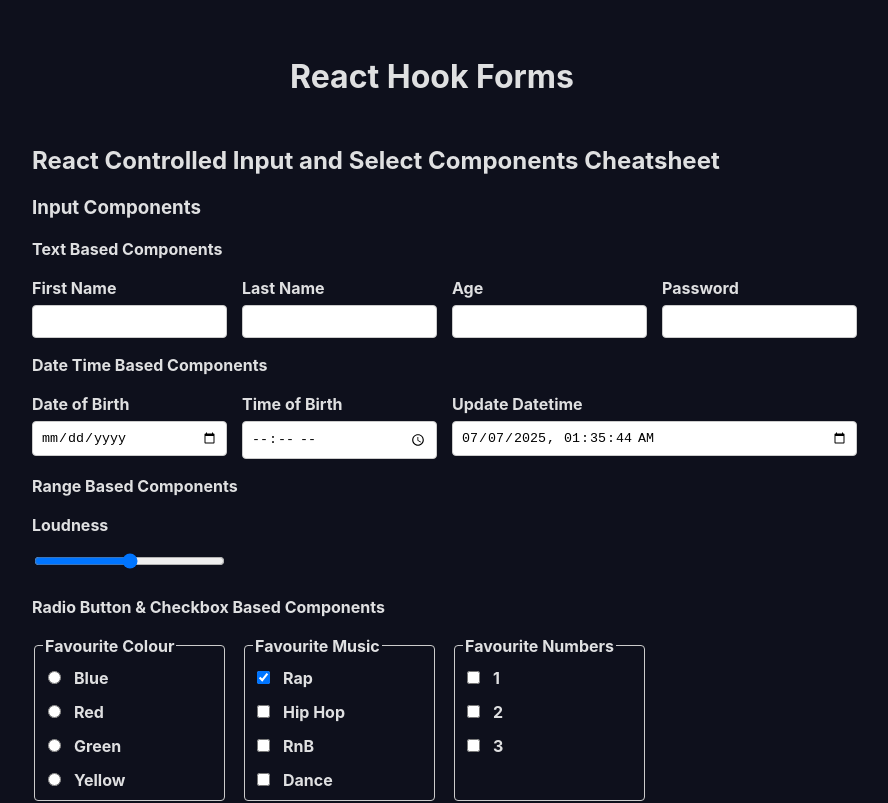
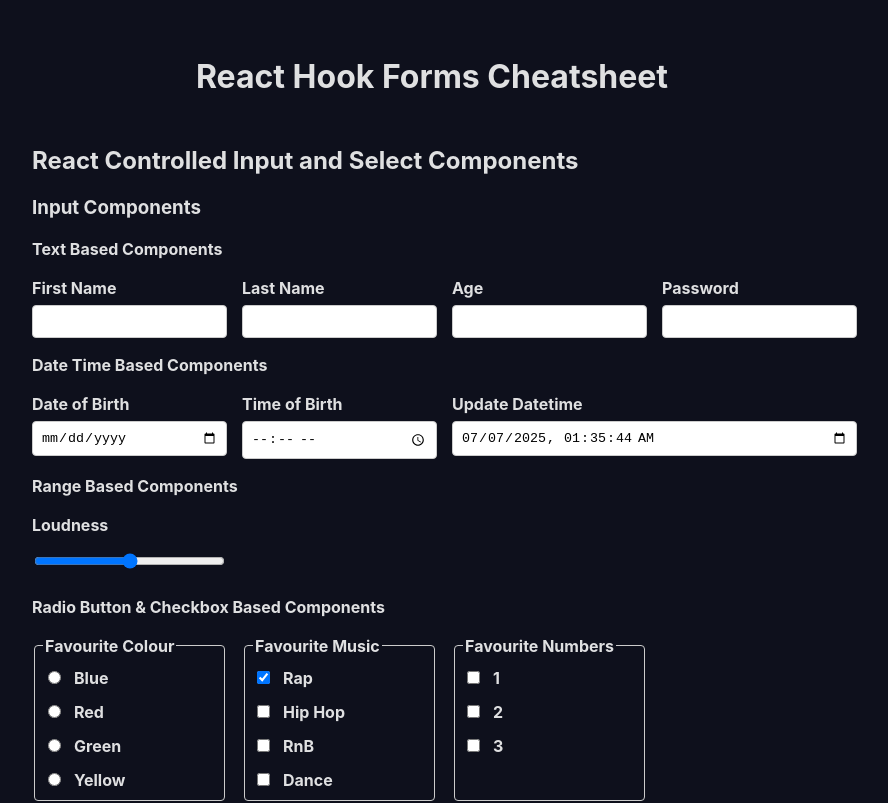
Before and after one commit to zamk112/rfh-form-project, a React (Vite) app: page / in a window 1280 px wide. Shown: the top 803 px of the page, without its empty margins (208-1096 px from the left). Built offline with nearby package versions, Linux system fonts and the light colour scheme.

Commit message:
Updated heading.

```diff
--- a/src/App.tsx
+++ b/src/App.tsx
@@ -221,9 +221,9 @@ function App() {
 
   return (
     <>
-      <h1>React Hook Forms</h1>
+      <h1>React Hook Forms Cheatsheet</h1>
       <FormComponent defaultValues={defaultValues} onSubmit={onSubmit}>
-        <h2 className='full-width'>React Controlled Input and Select Components Cheatsheet</h2>
+        <h2 className='full-width'>React Controlled Input and Select Components</h2>
         <h3 className='full-width'>Input Components</h3>
         <h4 className='full-width'>Text Based Components</h4>
         <InputComponent {...firstName} />
```
